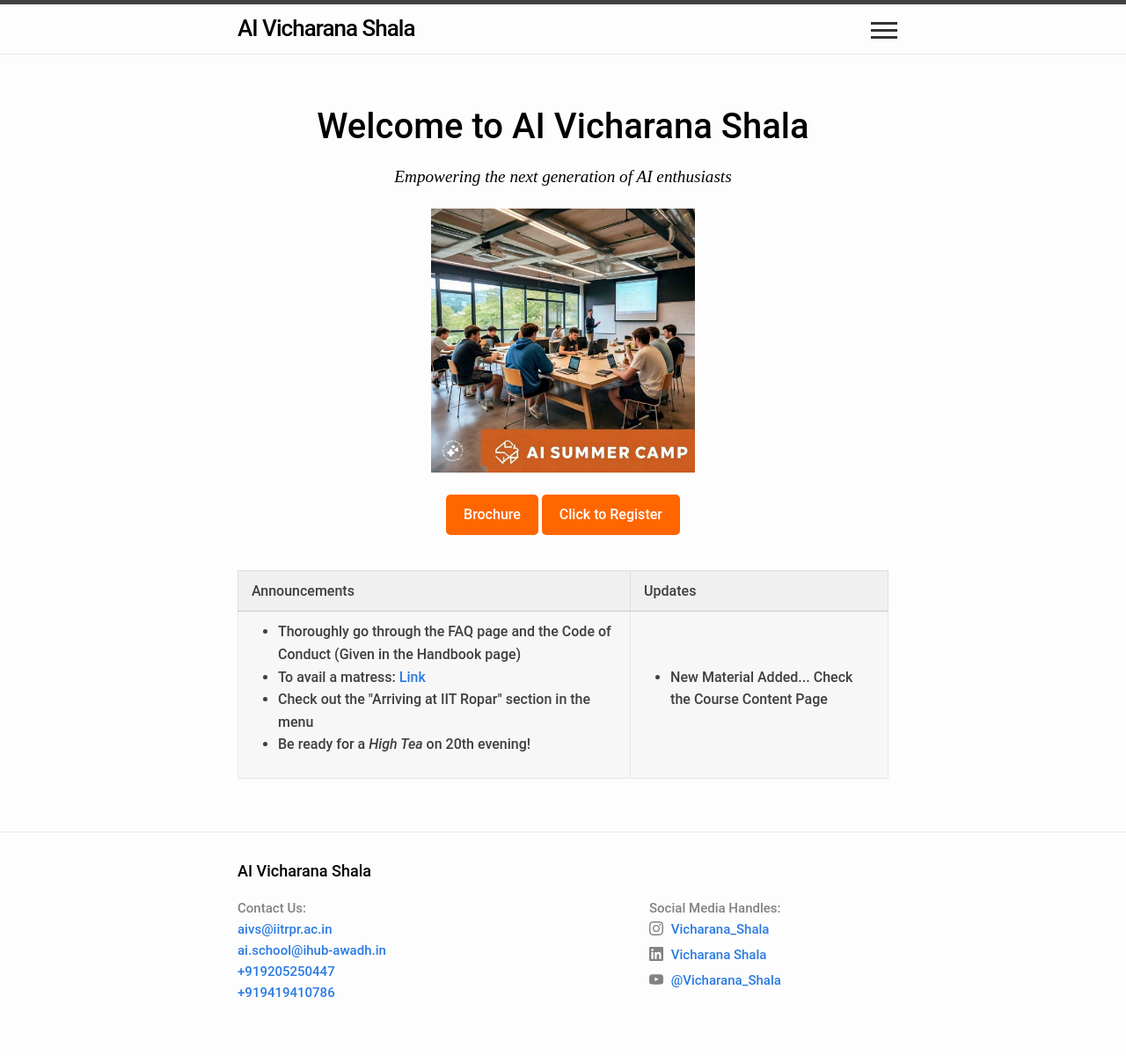
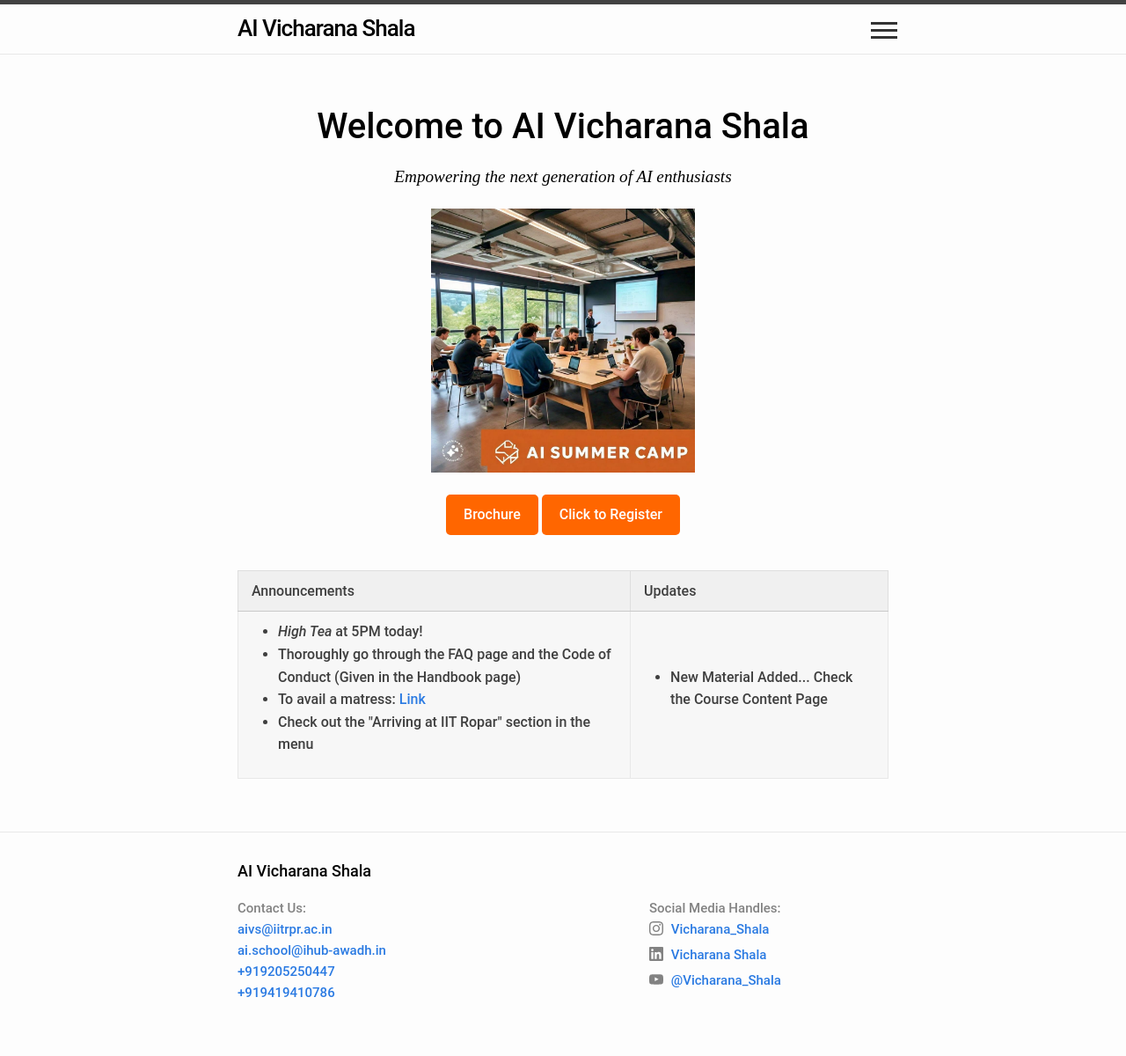
Before and after one commit to sudarshansudarshan/aicamp, a Jekyll site: the page built from index.markdown, in a window 1280 px wide. Shown: the whole page at 88% size. Built offline with Jekyll 4.4.1, drawn with Linux system fonts in a browser that asks for light colours.

Commit message:
Update index.markdown

```diff
--- a/index.markdown
+++ b/index.markdown
@@ -13,10 +13,10 @@
     <tr>
         <td>
             <ul>
+                <li><i>High Tea</i> at 5PM today!</li>
                 <li>Thoroughly go through the FAQ page and the Code of Conduct (Given in the Handbook page)</li>
                 <li>To avail a matress: <a href="https://docs.google.com/forms/d/e/1FAIpQLScDRnPN9NMS9YDPGj-XTCvA1LVgg9BobsE2vraBYACNSL16EA/viewform?usp=sf_link">Link</a></li>
                 <li>Check out the "Arriving at IIT Ropar" section in the menu</li>
-                <li>Be ready for a <i>High Tea</i> on 20th evening!</li>
             </ul>
         </td>
         <td>
```
